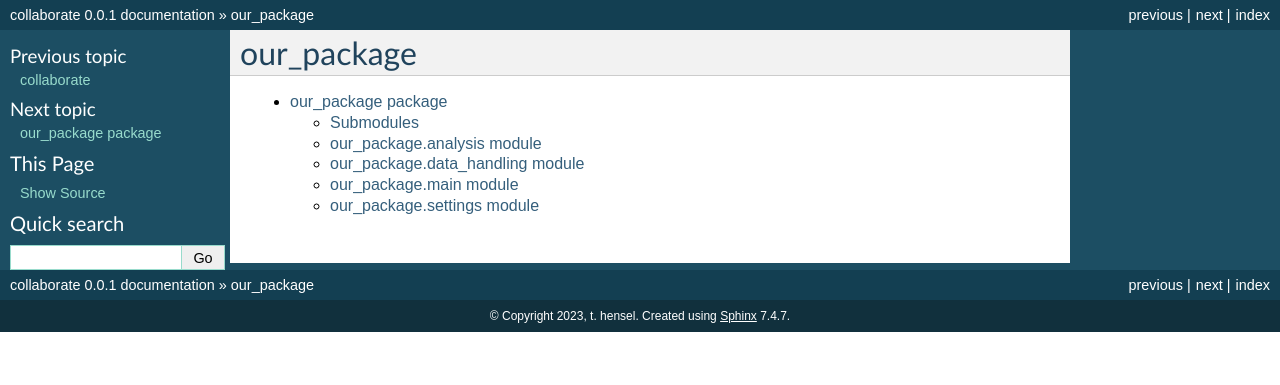
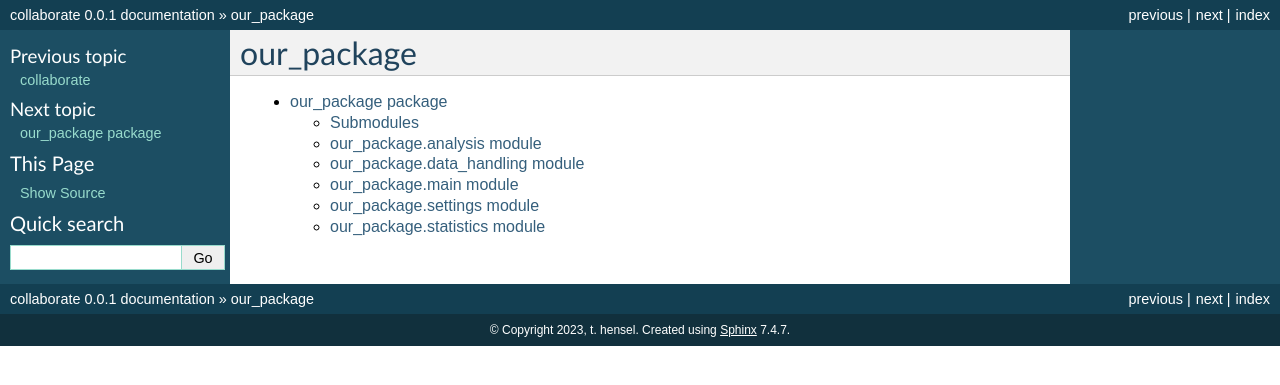
Before and after one commit to thensel23/collaborate, a Sphinx documentation site: the page built from docs/source/modules.rst, in a window 1280 px wide. Shown: the top 385 px of the page. Built offline with Sphinx 7.4.7, drawn with Linux system fonts in a browser that asks for light colours.

Commit message:
Added the statistics module to our_package.rst
... so that it shows up in the module index!

```diff
--- a/docs/source/our_package.rst
+++ b/docs/source/our_package.rst
@@ -35,3 +35,11 @@ our\_package.settings module
    :members:
    :undoc-members:
    :show-inheritance:
+
+our\_package.statistics module
+------------------------------
+
+.. automodule:: statistics
+   :members:
+   :undoc-members:
+   :show-inheritance:
```
